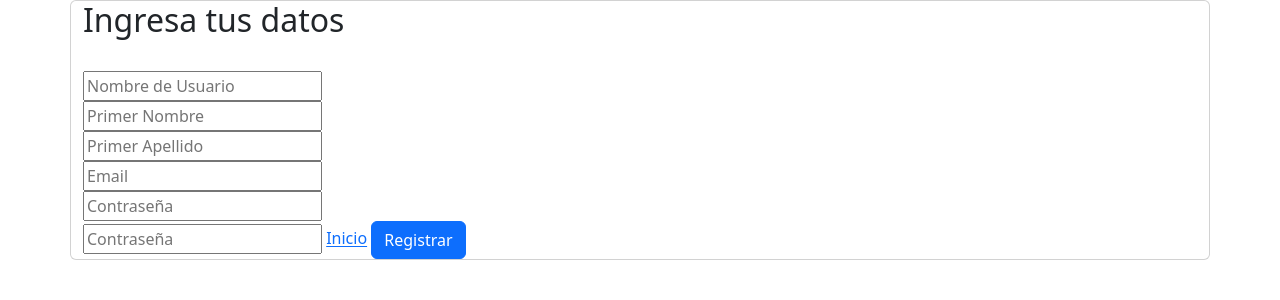
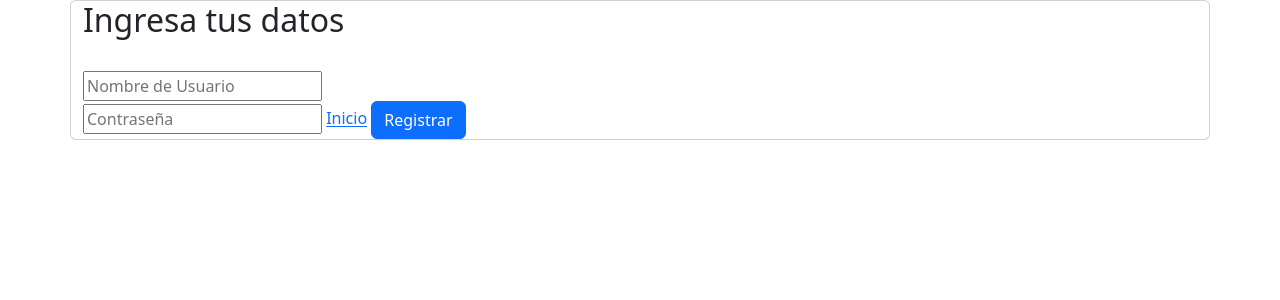
Before and after one commit to amorfitho/ev3_progra_web, a Django app: page /registro/ in a window 1280 px wide. Shown: the top 300 px of the page. Run offline with Django 5.2, Linux system fonts and the light colour scheme; some libraries are stand-ins or nearby versions.

Commit message:
regustro de lo usaurios

```diff
--- a/tecno/forms.py
+++ b/tecno/forms.py
@@ -26,4 +26,4 @@ class CustomCreationForm(UserCreationForm):
 
     class Meta:
         model = User
-        fields = ['username',"first_name","last_name","email", "password1","password2"]
+        fields = ['username',"password"]
--- a/tecno/templates/registration/registro.html
+++ b/tecno/templates/registration/registro.html
@@ -20,19 +20,12 @@
                         {% csrf_token %}
                         <!--{{ from | crispy }}-->
 
-                        <input type="text" name="username" placeholder="Nombre de Usuario">
+
+                        <input type="text" name="username" id="username" placeholder="Nombre de Usuario">
                         <br>
-                        <input type="text" name="first_name" placeholder="Primer Nombre">
-                        <br>
-                        <input type="text" name="last_name" placeholder="Primer Apellido">
-                        <br>
-                        <input type="email" name="email" placeholder="Email">
-                        <br>
-                        <input type="password" name="password2" placeholder="Contraseña">
-                        <br>
-                        <input type="password" name="password2" placeholder="Contraseña">
+                        <input type="password" name="password" id="password" placeholder="Contraseña">
 
-                        <a href="{% url 'login' %}">Inicio</a>
+                        <a href="{% url 'index' %}">Inicio</a>
 
                         <input type="submit" value="Registrar" class="btn btn-primary">
 
--- a/tecno/views.py
+++ b/tecno/views.py
@@ -6,6 +6,7 @@ from django.core.paginator import Paginator
 from django.http import Http404
 from django.contrib.auth import authenticate, login, logout
 from django.contrib.auth.decorators import login_required
+from django.contrib.auth.models import User
 # Create your views here.
 
 def index(request):
@@ -109,6 +110,18 @@ def cerrar(request):
 #-------------------------------------------------------------------------------------------
 def registro(request):
 
+    if request.method=='POST':
+        username = request.POST["username"]
+        password = request.POST["password"]
+        if User.objects.filter(username=username).exists():
+            messages.error(request, "Nombre de usuario ya existente")
+        else:
+            user = User.objects.create_user (username=username, password=password)
+            user.save()
+            messages.success(request, "Cuenta creada exitosamente")
+            return redirect(to="index")
+
+    """"""""""
     data = {
         'form': CustomCreationForm()
     }
@@ -123,5 +136,5 @@ def registro(request):
             return redirect(to='index')
         else:
             data["form"]= formulario
-
-    return render(request, 'registration/registro.html',data)
+    """""""""
+    return render(request, 'registration/registro.html')
```
Also changed, not shown: db.sqlite3.
